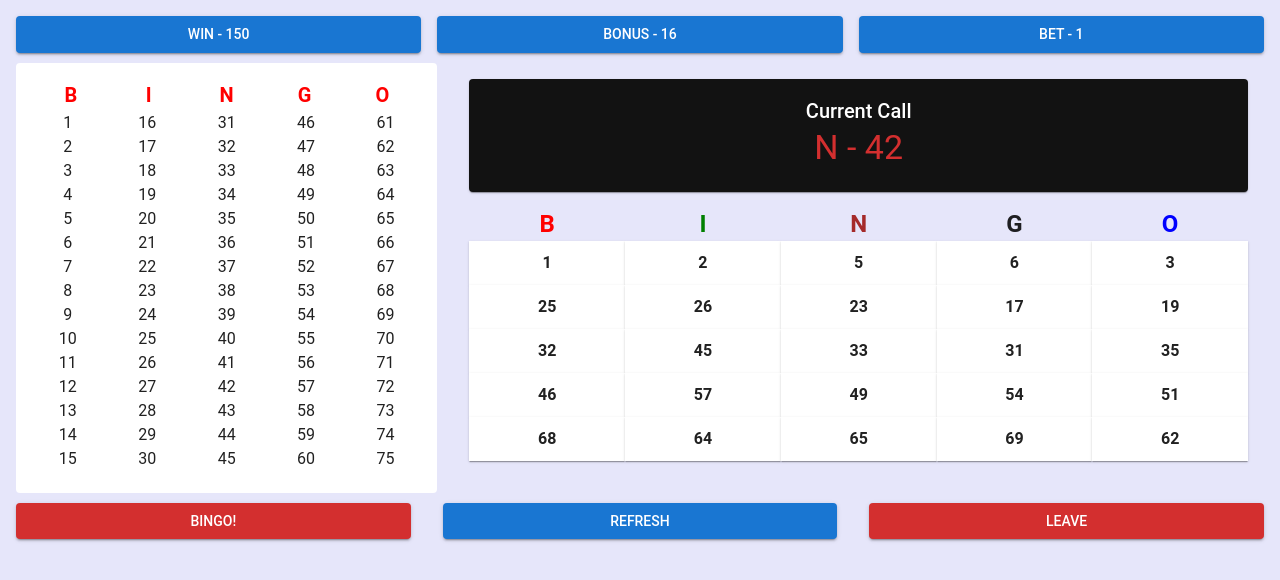
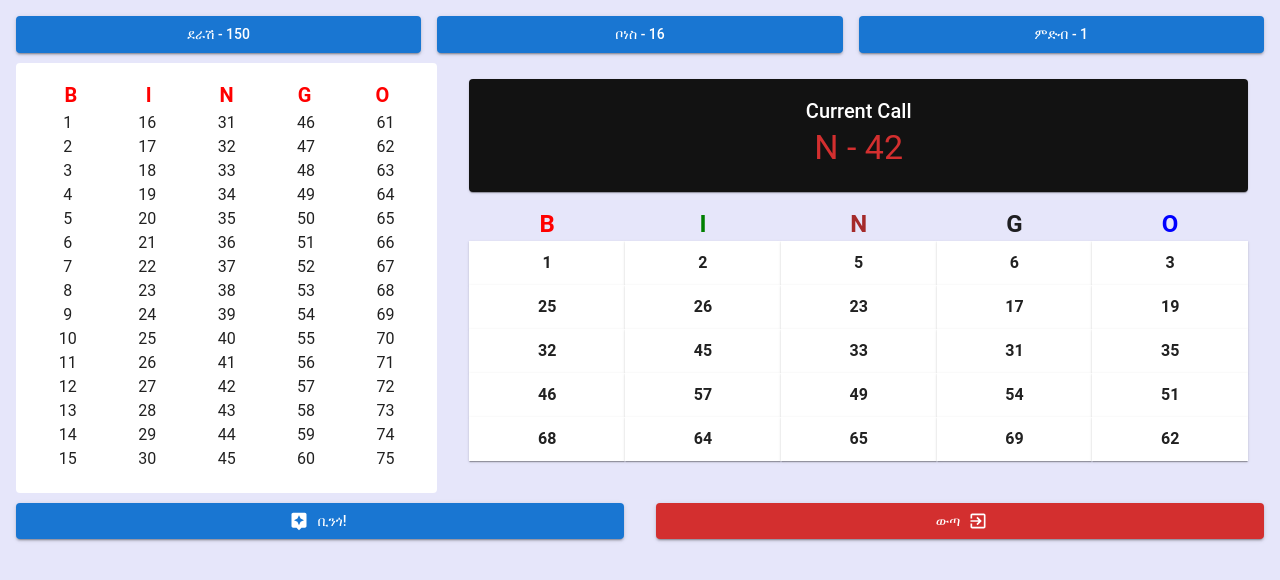
Before and after one commit to binilet/b_tel, a React (Vite) app in the folder bingo-client/: page /gameWindow/1 in a window 1280 px wide. Shown: the top 580 px of the page. Built offline with nearby package versions, Linux system fonts and the light colour scheme; a web font is replaced by a local one.

Commit message:
window navigation added

```diff
--- a/bingo-client/src/components/BingoBoard.tsx
+++ b/bingo-client/src/components/BingoBoard.tsx
@@ -12,11 +12,17 @@ import {
 
 } from '@mui/material';
 
+import ExitToAppIcon from '@mui/icons-material/ExitToApp';
+// import CachedIcon from '@mui/icons-material/Cached';
+import AssistantIcon from '@mui/icons-material/Assistant';
+
+import { useNavigate } from 'react-router-dom';
+
 import { useParams } from 'react-router-dom';
 
 const BingoBoard: React.FC = () => {
-    // const query = useQuery();
-    // const userId = query.get('userId');
+
+    const navigate= useNavigate();
 
     const {betAmount} = useParams();
 
@@ -24,6 +30,10 @@ const BingoBoard: React.FC = () => {
     const [calledNumbers, setCalledNumbers] = useState<string[]>([]);
     const [currentCall, setCurrentCall] = useState<string | null>(null);
     const [lastFiveCalls,setLastFiveCalls] = useState<string[]>([]);
+
+    const handleLeaveClick = () => {
+        navigate('/stake');
+    }
 
     useEffect(() => {
         const generateBoard = () => {
@@ -74,13 +84,13 @@ const BingoBoard: React.FC = () => {
 
                     <Grid container spacing={2}>
                         <Grid item xs={4}>
-                            <Button variant="contained" color="primary" fullWidth>Win - 150</Button>
+                            <Button variant="contained" color="primary" fullWidth>ደራሽ - 150</Button>
                         </Grid>
                         <Grid item xs={4}>
-                            <Button variant="contained" color="primary" fullWidth>Bonus  - 16</Button>
+                            <Button variant="contained" color="primary" fullWidth>ቦነስ  - 16</Button>
                         </Grid>
                         <Grid item xs={4}>
-                            <Button variant="contained" color="primary" fullWidth>Bet {` - ${betAmount}`}</Button>
+                            <Button variant="contained" color="primary" fullWidth>ምድብ {` - ${betAmount}`}</Button>
                         </Grid>
                         {/* <Grid item xs={4}>
                             <Button variant="contained" color="primary" fullWidth>Leave</Button>
@@ -179,14 +189,14 @@ const BingoBoard: React.FC = () => {
                 </Box>
             </Box>
             <Grid container spacing={4}>
-                        <Grid item xs={4}>
-                            <Button variant="contained" color="secondary" fullWidth>BINGO!</Button>
+                        <Grid item xs={6}>
+                            <Button variant="contained" fullWidth startIcon={<AssistantIcon />}>ቢንጎ!</Button>
                         </Grid>
-                        <Grid item xs={4}>
-                            <Button variant="contained" color="primary" fullWidth>Refresh</Button>
-                        </Grid>
-                        <Grid item xs={4}>
-                            <Button variant="contained" color="error" fullWidth>Leave</Button>
+                        {/* <Grid item xs={4}>
+                            <Button variant="contained" color="primary" fullWidth endIcon={<CachedIcon />}>Refresh</Button>
+                        </Grid> */}
+                        <Grid item xs={6}>
+                            <Button variant="contained" color="error" fullWidth endIcon={<ExitToAppIcon />} onClick={handleLeaveClick}>ውጣ</Button>
                         </Grid>
                     </Grid>
         </Box>
--- a/bingo-client/src/components/BoardSelector.tsx
+++ b/bingo-client/src/components/BoardSelector.tsx
@@ -1,6 +1,9 @@
 import React, { useState } from 'react';
-import { Box, styled } from '@mui/material';
+import { Box, styled,Stack,Button } from '@mui/material';
+import ReplyIcon from '@mui/icons-material/Reply';
+import PlayArrowIcon from '@mui/icons-material/PlayArrow';
 import StakeCard from './StakeCard';
+import { useNavigate } from 'react-router-dom';
 
 const GridBox = styled(Box)`
   display: grid;
@@ -25,11 +28,22 @@ const CellBox = styled(Box)<{ selected: boolean }>`
 `;
 
 const BoardSelector: React.FC = () => {
+
+  const navigate= useNavigate();
+
   const [selectedCell, setSelectedCell] = useState<number | null>(null);
 
   const handleCellClick = (index: number) => {
     setSelectedCell(--index);
   };
+
+  const handleGoBack = () =>{
+    navigate('/stake')
+  }
+
+  const handleGoToMain = () =>{
+    navigate('/gameWindow/5')
+  }
 
   return (
     <>
@@ -45,6 +59,14 @@ const BoardSelector: React.FC = () => {
         </CellBox>
       ))}
     </GridBox>
+     <Stack direction="row" spacing={2} style={{backgroundColor:'lavender', display:'flex',justifyContent:'space-around',padding:'20px'}}>
+      <Button variant="contained" startIcon={<ReplyIcon />} onClick={handleGoBack}>
+        ተመለስ
+      </Button>
+      <Button variant="contained" endIcon={<PlayArrowIcon />} onClick={handleGoToMain}>
+        ጀምር
+      </Button>
+    </Stack>
     </>
 
   );
--- a/bingo-client/src/components/Stake.tsx
+++ b/bingo-client/src/components/Stake.tsx
@@ -1,4 +1,3 @@
-//import React, { useState, useEffect } from 'react';
 import { useNavigate } from 'react-router-dom';
 import StakeCard from './StakeCard';
 import { Grid } from '@mui/material';
@@ -12,7 +11,6 @@ const Stake: React.FC = () => {
         //navigate(`/gameWindow/${amount}`);
         console.log(amount)
         navigate('/boardSelector');
-
     };
 
     return (
@@ -21,7 +19,7 @@ const Stake: React.FC = () => {
         <Grid item xs={6} sm={6} onClick={() => handleCardClick(10)}>
             <StakeCard amount={10} games={4}/>
         </Grid>
-        <Grid item xs={6} sm={6} onClick={() => handleCardClick(20)}>
+        <Grid item xs={6} sm={6}   onClick={() => handleCardClick(20)}>
             <StakeCard amount={20} games={4}/>
         </Grid>
         <Grid item xs={6} sm={6} onClick={() => handleCardClick(30)}>
```
